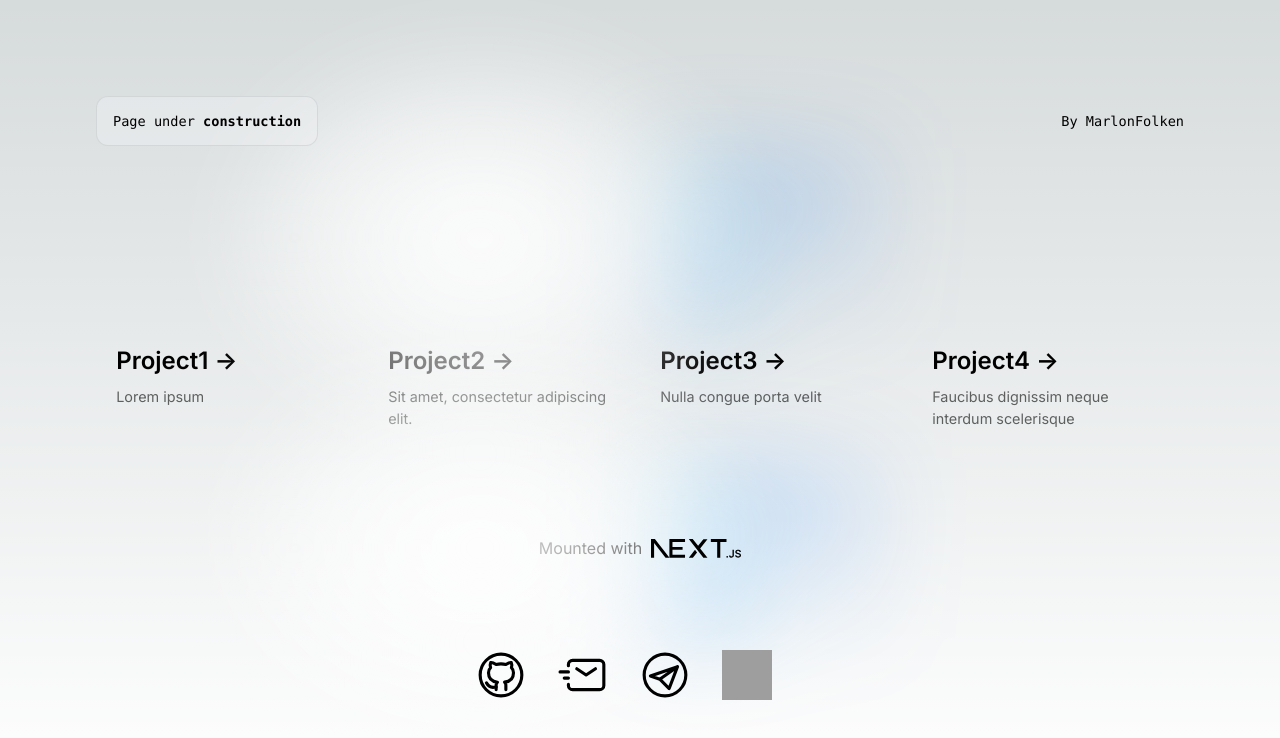
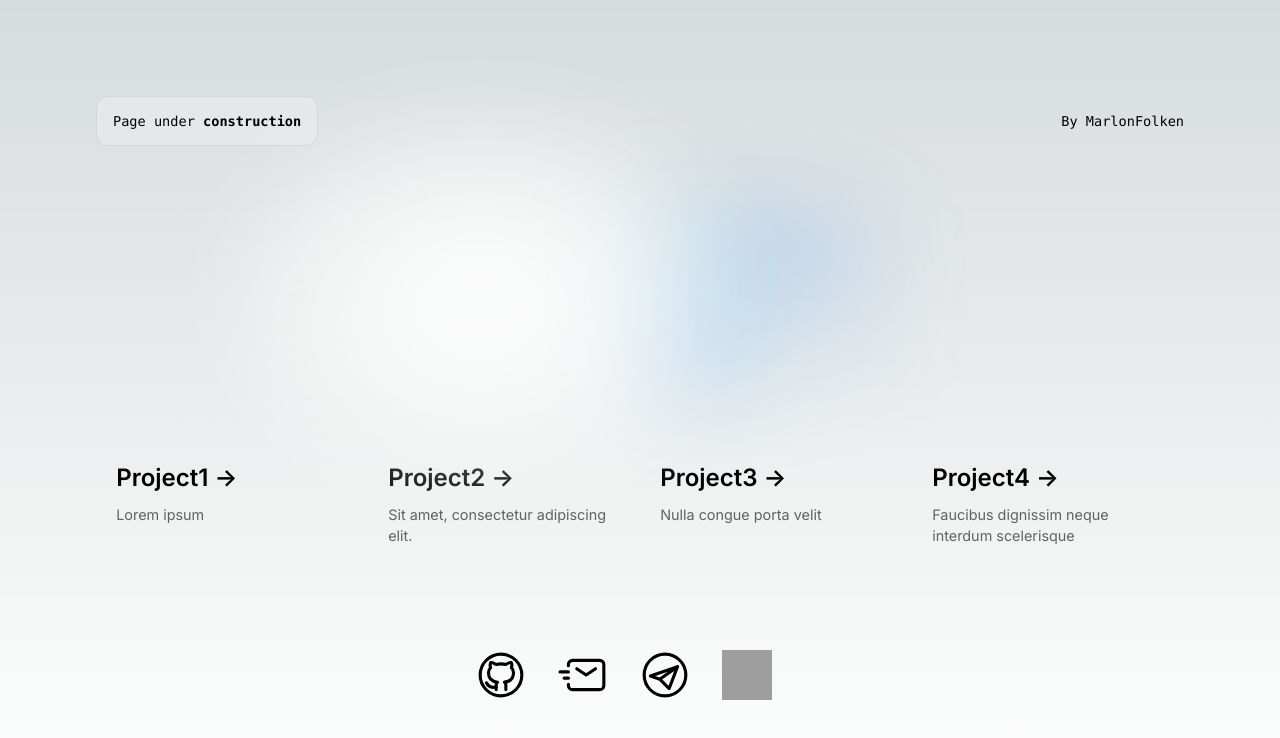
Before and after one commit to MarlonFolken/portfolio-app, a Next.js app: page / in a window 1280 px wide. Shown: the top 738 px of the page. Built offline with nearby package versions, Linux system fonts and the light colour scheme; grey boxes are pictures that could not be loaded.

Commit message:
Removing Next.js logo

```diff
--- a/app/page.js
+++ b/app/page.js
@@ -76,17 +76,6 @@ export default function Home() {
         </a>
 
       </div>
-      <div className={styles.center}>
-        Mounted with &nbsp;
-        <Image
-          className={styles.logo}
-          src={`${prefix}/next.svg`}
-          alt="Next.js Logo"
-          width={90}
-          height={18.5}
-          priority
-        />
-      </div>
       <Footer />
     </main>
   )
```
